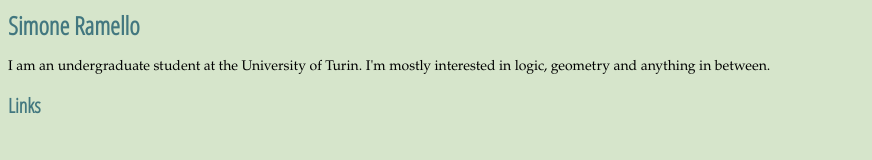
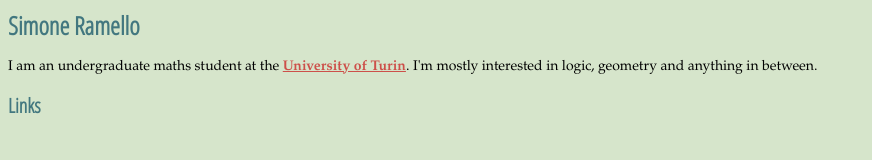
Before and after one commit to ramellus/website-demo, a plain HTML site: page index.html in a window 1280 px wide. Shown: the whole page, without its empty margins (0-872 px from the left). Drawn offline with Linux system fonts and the light colour scheme.

Commit message:
Updated content

```diff
--- a/index.html
+++ b/index.html
@@ -6,7 +6,7 @@
 </head>
 <body>
   <h1>Simone Ramello</h1>
-  I am an undergraduate student at the University of Turin. I'm mostly interested in logic, geometry and anything in between.
+  I am an undergraduate maths student at the <a href="https://dipmath.campusnet.unito.it/do/home.pl">University of Turin</a>. I'm mostly interested in logic, geometry and anything in between.
   <h2>Links</h2>
 
 </body>
```
